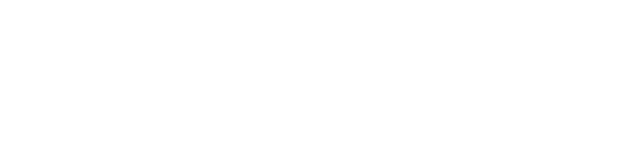
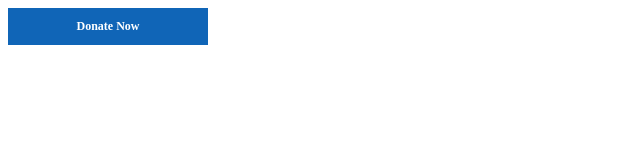
Before and after one commit to mpocketoutstanding/loan, a plain HTML site: page index.html in a window 1280 px wide. Shown: the whole page, without its empty margins (0-640 px from the left). Drawn offline with Linux system fonts and the light colour scheme.

Commit message:
Update index.html

```diff
--- a/index.html
+++ b/index.html
@@ -1,4 +1,4 @@
 <!doctype html>
 <html lang="en">
-
+<div> <a style=" width: 200px; background-color: #1065b7; text-align: center; font-weight: 800; padding: 11px 0px; color: white; font-size: 12px; display: inline-block; text-decoration: none; " href='https://pmny.in/wraPeEkFjeNc' > Donate Now </a> </div>
 </html>
```
